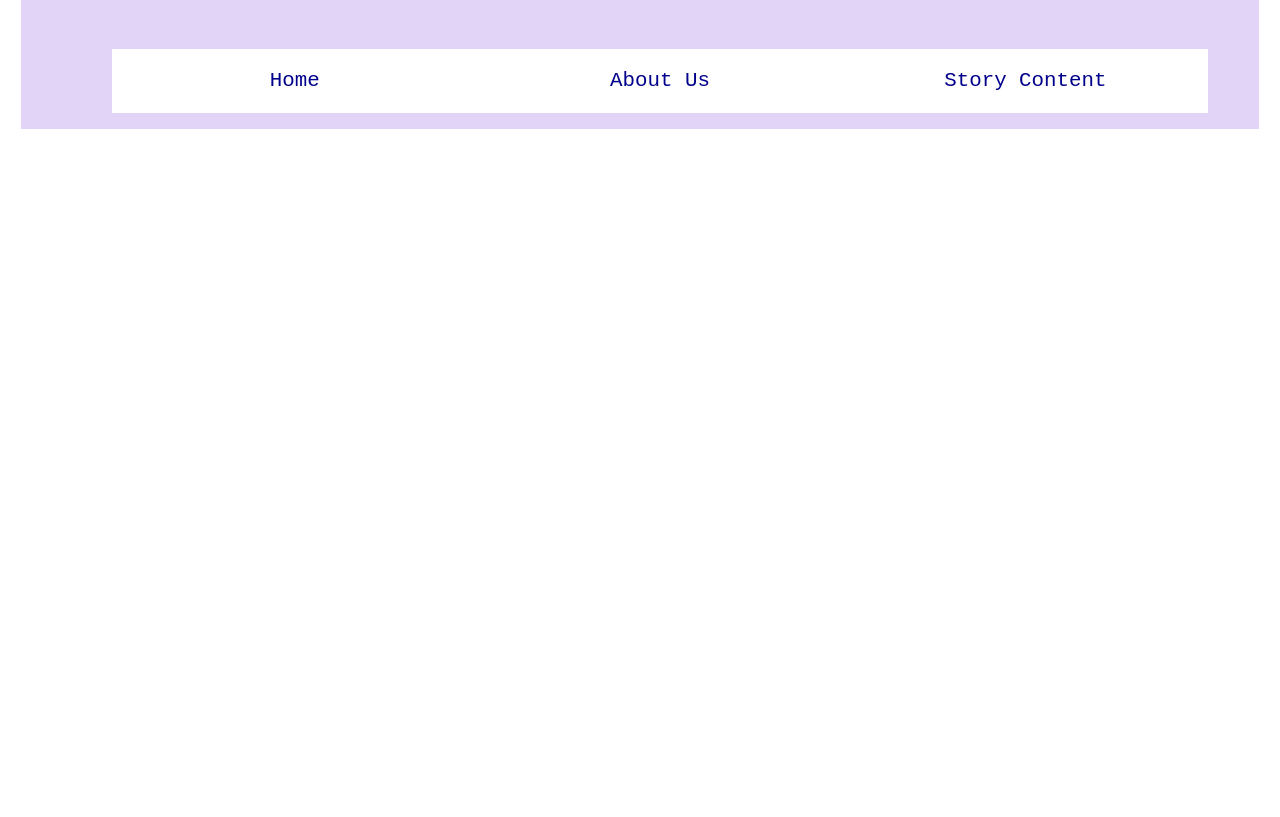
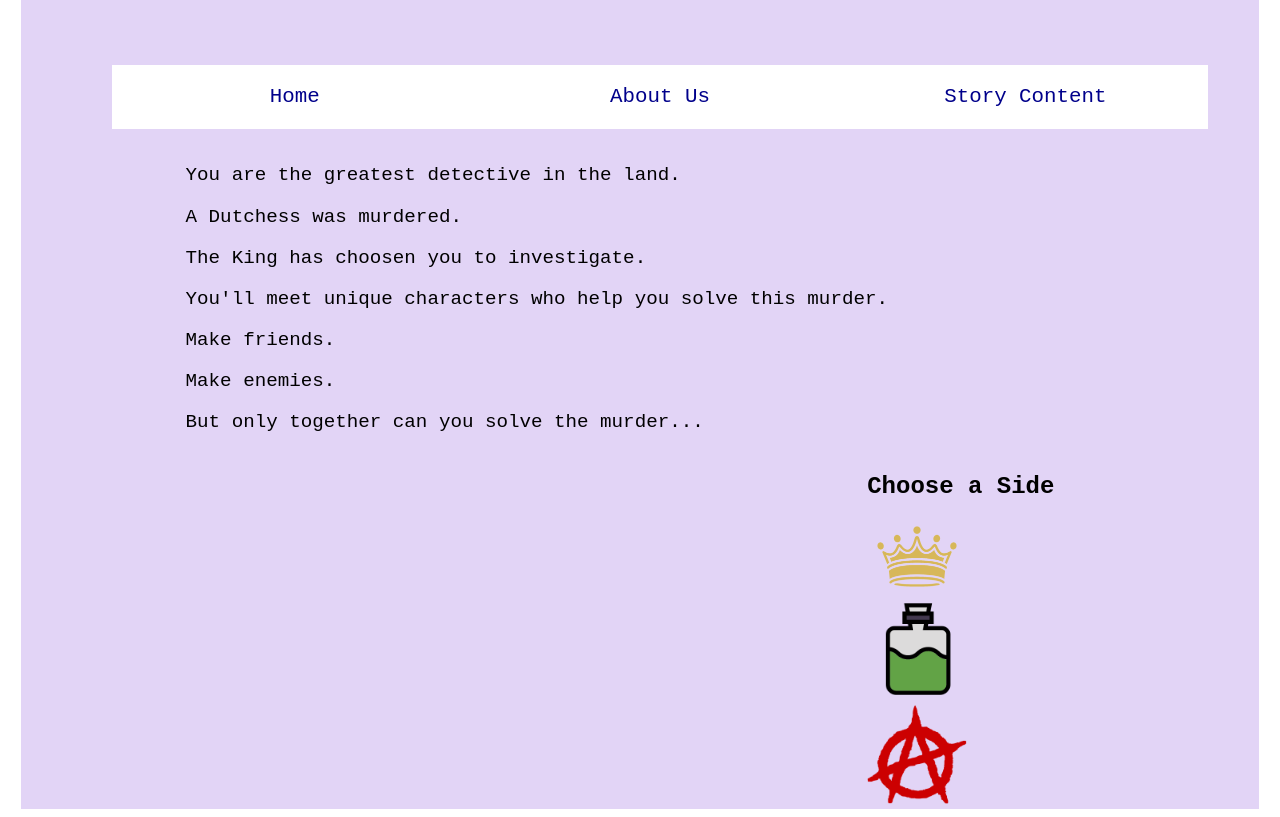
Before and after one commit to abigailrkotar/magicmurdermysteryweb, a plain HTML site: page story.html in a window 1280 px wide. Shown: the part 150-967 px from the top of the page. Before the commit the page ends 800 px from the top, so only its background shows below. Drawn offline with Linux system fonts and the light colour scheme.

Commit message:
added text to plot page

```diff
--- a/story.html
+++ b/story.html
@@ -7,15 +7,16 @@
         <link href="style.css" type="text/css" rel="stylesheet">
     </head>
     <body>
+
         <div id="content-area">
-        <header>
 
-            <h1 id="page-title">Magic Murder Mystery</h1>
+            <header>
 
+                <h1 id="page-title">Magic Murder Mystery</h1>
 
-        </header>
-
-        <nav id="index-nav">
+            </header>
+        <div class="grid-container">
+        <nav id="story-nav">
             <ul>
                 <li><a href="index.html">Home </a></li>
                 <li><a href="info.html">About Us</a></li>
@@ -23,7 +24,48 @@
             </ul>
         </nav>
 
+        <main-story>
+            <p>
+                You are the greatest detective in the land.
+            </p>
+            <p>
+                A Dutchess was murdered.
+            </p>
+            <p>
+                The King has choosen you to investigate.
+            </p>
+            <p>
+                You'll meet unique characters who help you solve this murder.
+            </p>
+            <p>
+                Make friends.
+            </p>
+            <p>
+                Make enemies.
+            </p>
+            <p>
+                But only together can you solve the murder...
+            </p>
+        </main-story>
 
+        <aside-story>
+            <h2> Choose a Side</h2>
+            <factions-story>
+                <a href="royalist.html">
+                    <img id="royalist" src="images/royalist.png" alt="golden crown" />
+                </a>
+
+                <a href="witches.html">
+                    <img id="witches" src="images/witches.png" alt="green potion bottle"/>
+                </a>
+
+                <a href="anarchy.html">
+                    <img id="anarchist" src="images/anarchy.png" alt="red anarchy symbol, an A crossed through" />
+                </a>
+            </factions-story>
+        </aside-story>
+
+    </div>
     </div>
     </body>
 
--- a/style.css
+++ b/style.css
@@ -22,19 +22,20 @@ body{
     font-size: 4.8em;
     font-family: Copperplate;
     justify-content: center;
-    /*background-color: rgba(225, 213, 244, 0.832);*/
     color: purple;
     text-shadow: 0.1vw 0.1vw 1px rgb(255, 255, 255) ;
 
+
 }
 
-#index-nav ul{
+#index-nav ul, #story-nav ul{
     display: flex;
     flex-direction: row;
     justify-content: space-evenly;
+
 }
 
-#index-nav li{
+#index-nav li, #story-nav li{
     font-size: 1.3em;
     padding: 1em;
     color: transparent;
@@ -43,14 +44,14 @@ body{
     text-align: center;
 }
 
-#index-nav a {
+#index-nav a, #story-nav a{
     text-decoration: none;
     color: darkblue;
 
 }
 
 
-#index-nav li:hover{
+#index-nav li:hover, #story-nav li:hover{
     background-color: lightskyblue;
 }
 
@@ -136,3 +137,30 @@ reviews h2
 reviews img{
     max-width: 100px;
 }
+
+.grid-container{
+    display:grid;
+    grid-template-columns: 10% 60% 20% 10%;
+}
+
+#story-nav {
+    grid-column-start:1 ;
+    grid-column-end: 6;
+}
+
+main-story{
+    grid-column-start: 2;
+    grid-column-end: 4;
+    font-size: larger;
+}
+
+aside-story{
+    grid-column-start: 3;
+    grid-column-end: 4;
+}
+
+factions-story{
+    display:flex;
+    flex-direction: column;
+    justify-content: space-evenly;
+}
```
Also changed, not shown: index.html (line endings or trailing spaces).
